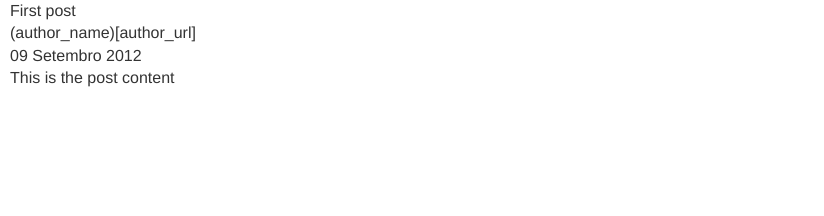
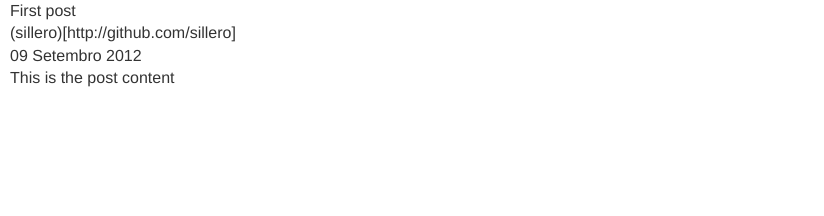
Before and after one commit to sillero/frontender.com.br, a Jekyll site: the page built from index.html, in a window 1280 px wide. Shown: the top 216 px of the page, without its empty margins (0-824 px from the left). Built offline with Jekyll 4.4.1, drawn with Linux system fonts in a browser that asks for light colours; nearby versions of some CDN libraries.

Commit message:
and again

```diff
--- a/_includes/author.md
+++ b/_includes/author.md
@@ -10,4 +10,4 @@
 	{% assign author_url = 'http://github.com/' | append: author_name %}
 {% endif %}
 
-(author_name)[author_url]
+({{ author_name }})[{{ author_url }}]
```
